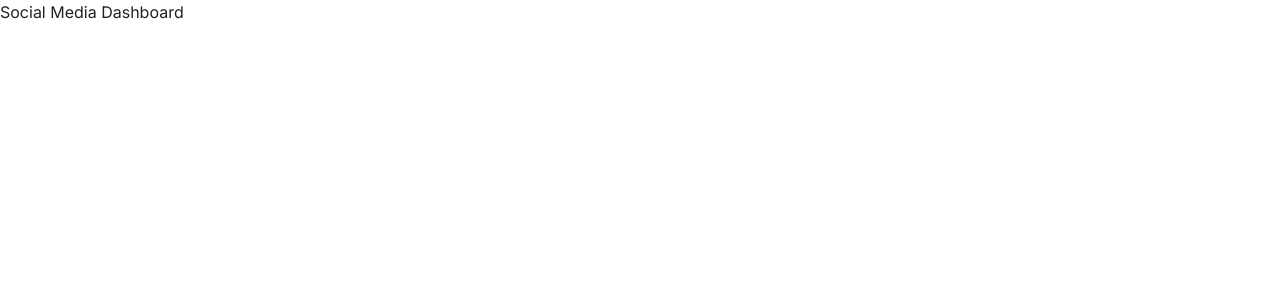
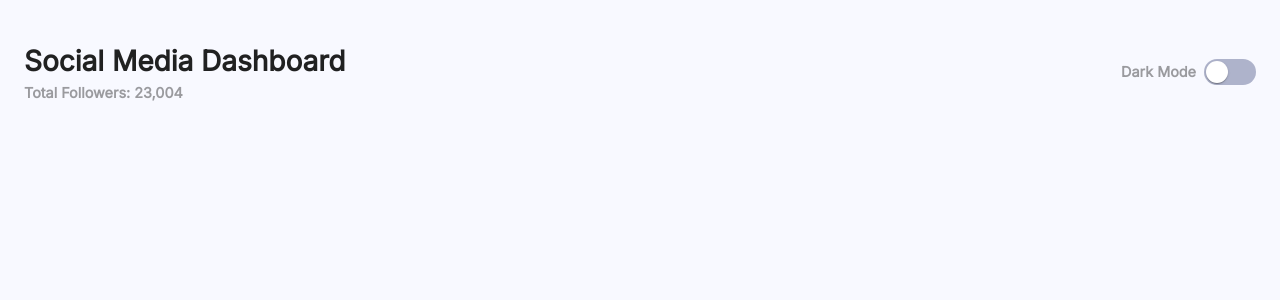
Before and after one commit to jsmld/social-media-dashboard, a React (Vite) app: page / in a window 1280 px wide. Shown: the top 300 px of the page. Built offline with nearby package versions, Linux system fonts and the light colour scheme.

Commit message:
feature/Header (#1)
* Implements Header

* New lines at end of file, tweaks ThemeSwitch styles

```diff
--- a/src/App.tsx
+++ b/src/App.tsx
@@ -1,9 +1,13 @@
 import React from 'react';
+import { Box, Container } from '@mui/material';
+import Header from './components/Header';
 
 const App: React.FC = () => (
-	<div>
-      Social Media Dashboard
-	</div>
+	<Box bgcolor='#F8F9FF'>
+		<Container maxWidth='xl'>
+			<Header />
+		</Container>
+	</Box>
 );
 
 export default App;
--- /dev/null
+++ b/src/components/Header/index.tsx
@@ -0,0 +1,20 @@
+import React from 'react';
+import { Box, Typography } from '@mui/material';
+import ThemeSwitch from '../ThemeSwitch';
+
+const Header: React.FC = () => {
+	return (
+		<Box display='flex' justifyContent='space-between' pt={5} pb={25}>
+			<Box>
+				<Typography component='h1' fontSize='1.75rem' fontWeight={900}>Social Media Dashboard</Typography>
+				<Typography component='h2' fontSize='0.9rem' fontWeight={700} color='text.disabled'>Total Followers: 23,004</Typography>
+			</Box>
+			<Box display='flex' flexDirection='row' alignItems='center'>
+				<Typography component='h2' fontSize='0.9rem' fontWeight={700} color='text.disabled' pr={1}>Dark Mode</Typography>
+				<ThemeSwitch />
+			</Box>
+		</Box>
+	);
+};
+
+export default Header;
--- /dev/null
+++ b/src/components/ThemeSwitch/index.tsx
@@ -0,0 +1,54 @@
+import React from 'react';
+import { styled } from '@mui/material/styles';
+import { Switch, SwitchProps } from '@mui/material';
+
+const ThemeSwitch = styled((props: SwitchProps) => (
+	<Switch focusVisibleClassName=".Mui-focusVisible" disableRipple {...props} />
+))(({ theme }) => ({
+	width: 52,
+	height: 26,
+	padding: 0,
+	'& .MuiSwitch-switchBase': {
+		padding: 0,
+		margin: 2,
+		transitionDuration: '300ms',
+		'&.Mui-checked': {
+			transform: 'translateX(26px)',
+			color: '#fff',
+			'& + .MuiSwitch-track': {
+				background: theme.palette.mode === 'dark' ? '#fff' : 'linear-gradient(to right, hsl(210, 78%, 56%), hsl(146, 68%, 55%))',
+				opacity: 1,
+				border: 0,
+			},
+			'&.Mui-disabled + .MuiSwitch-track': {
+				opacity: 0.5,
+			},
+		},
+		'&.Mui-focusVisible .MuiSwitch-thumb': {
+			color: '#33cf4d',
+			border: '6px solid #fff',
+		},
+		'&.Mui-disabled .MuiSwitch-thumb': {
+			color:
+        theme.palette.mode === 'light' ? theme.palette.grey[100] : theme.palette.grey[600],
+		},
+		'&.Mui-disabled + .MuiSwitch-track': {
+			opacity: theme.palette.mode === 'light' ? 0.7 : 0.3,
+		},
+	},
+	'& .MuiSwitch-thumb': {
+		boxSizing: 'border-box',
+		width: 22,
+		height: 22,
+	},
+	'& .MuiSwitch-track': {
+		borderRadius: 26 / 2,
+		background: theme.palette.mode === 'light' ? 'hsl(230, 22%, 74%)' : '#fff',
+		opacity: 1,
+		transition: theme.transitions.create(['background-color'], {
+			duration: 700,
+		}),
+	},
+}));
+
+export default ThemeSwitch;
```
